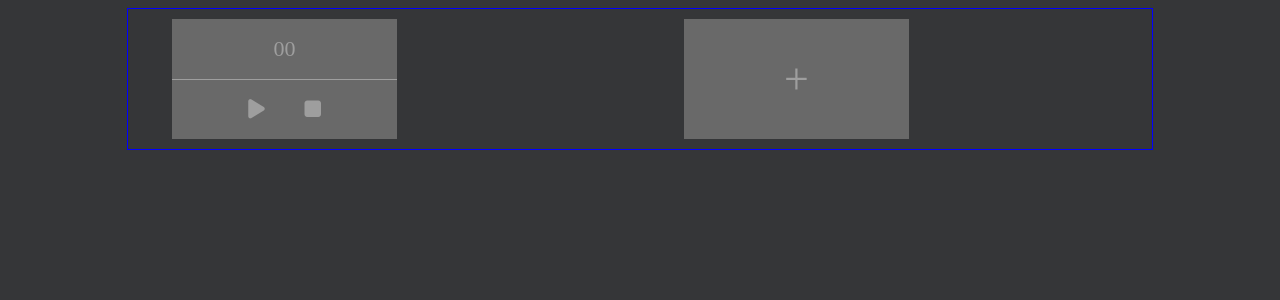
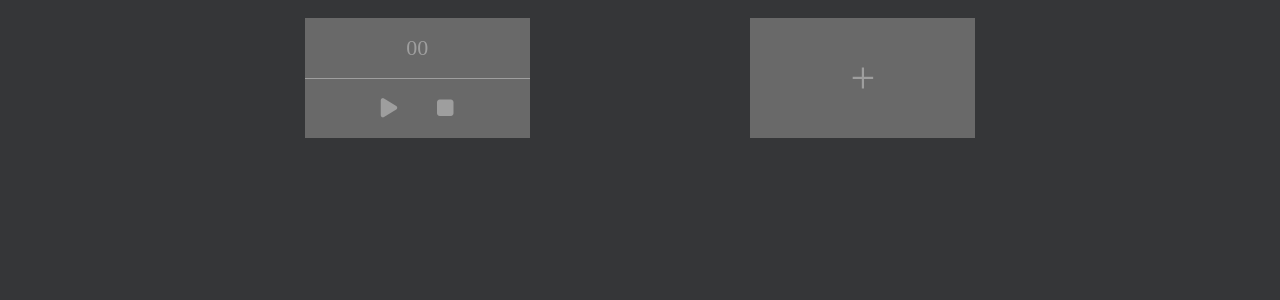
Before and after one commit to VagSer/my-timer-countdown, a Vue app: page / in a window 1280 px wide. Shown: the top 300 px of the page. Built offline with nearby package versions, Linux system fonts and the light colour scheme.

Commit message:
Готовая версия с flex

```diff
--- a/src/App.vue
+++ b/src/App.vue
@@ -18,21 +18,26 @@ const timers = ref([1])
 .App {
   display: flex;
   width: min(100%, 1024px);
-  border: 1px solid blue;
   margin: 0 auto;
-  justify-content: space-around;
+  justify-content: space-evenly;
   flex-wrap: wrap;
 }
 .addButton {
-  width: 225px;
+  min-width: 225px;
   height: 120px;
   background: #696969;
   border: none;
   color: #9E9E9E;
   font-size: 2rem;
-  margin: 10px auto;
+  margin: 10px 2rem;
 }
 .addButton:hover {
   color: white;
 }
+
+@media (max-width: 768px) {
+  .App {
+    width: min(100%, 768px);
+  }
+}
 </style>
```
